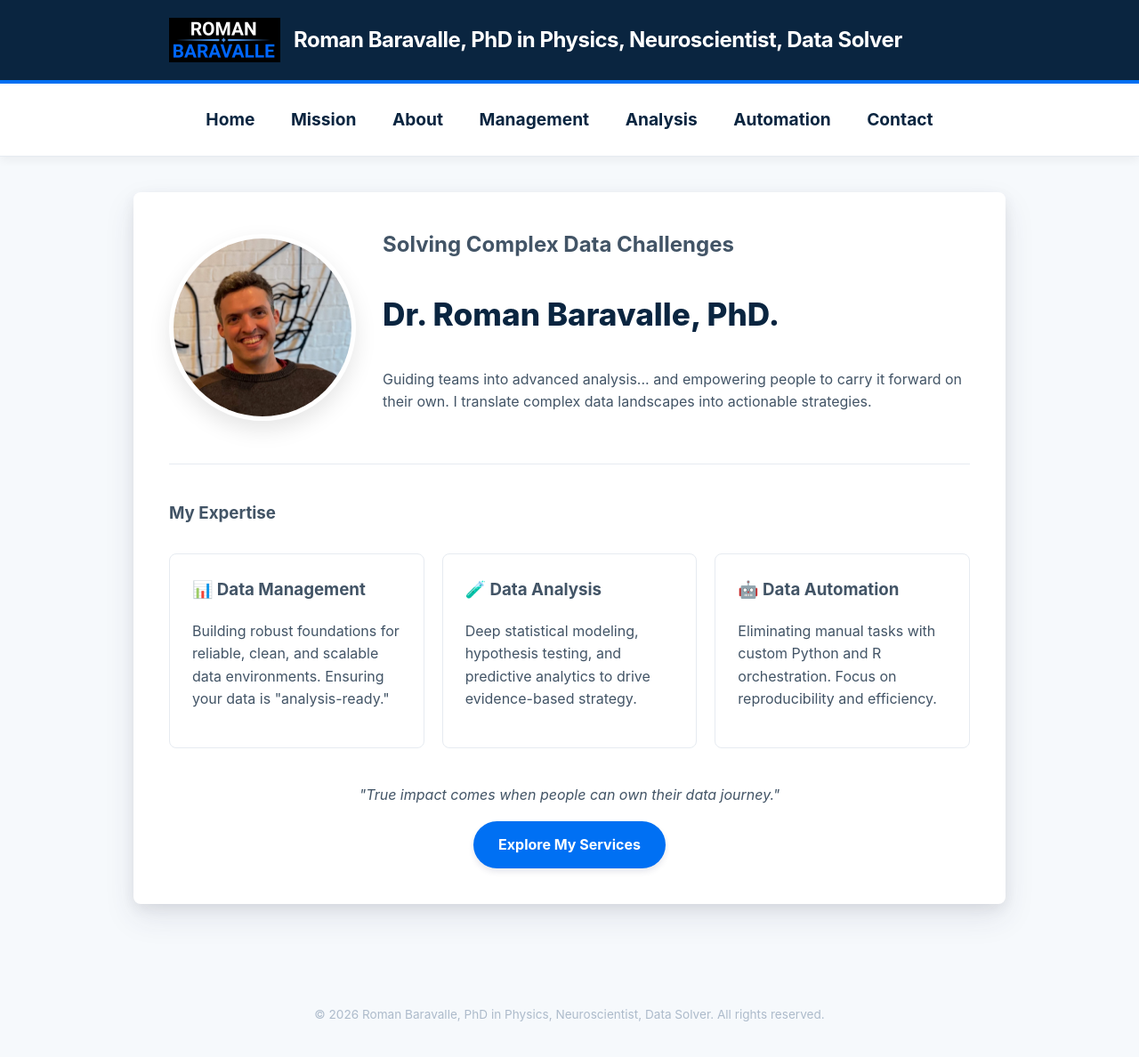
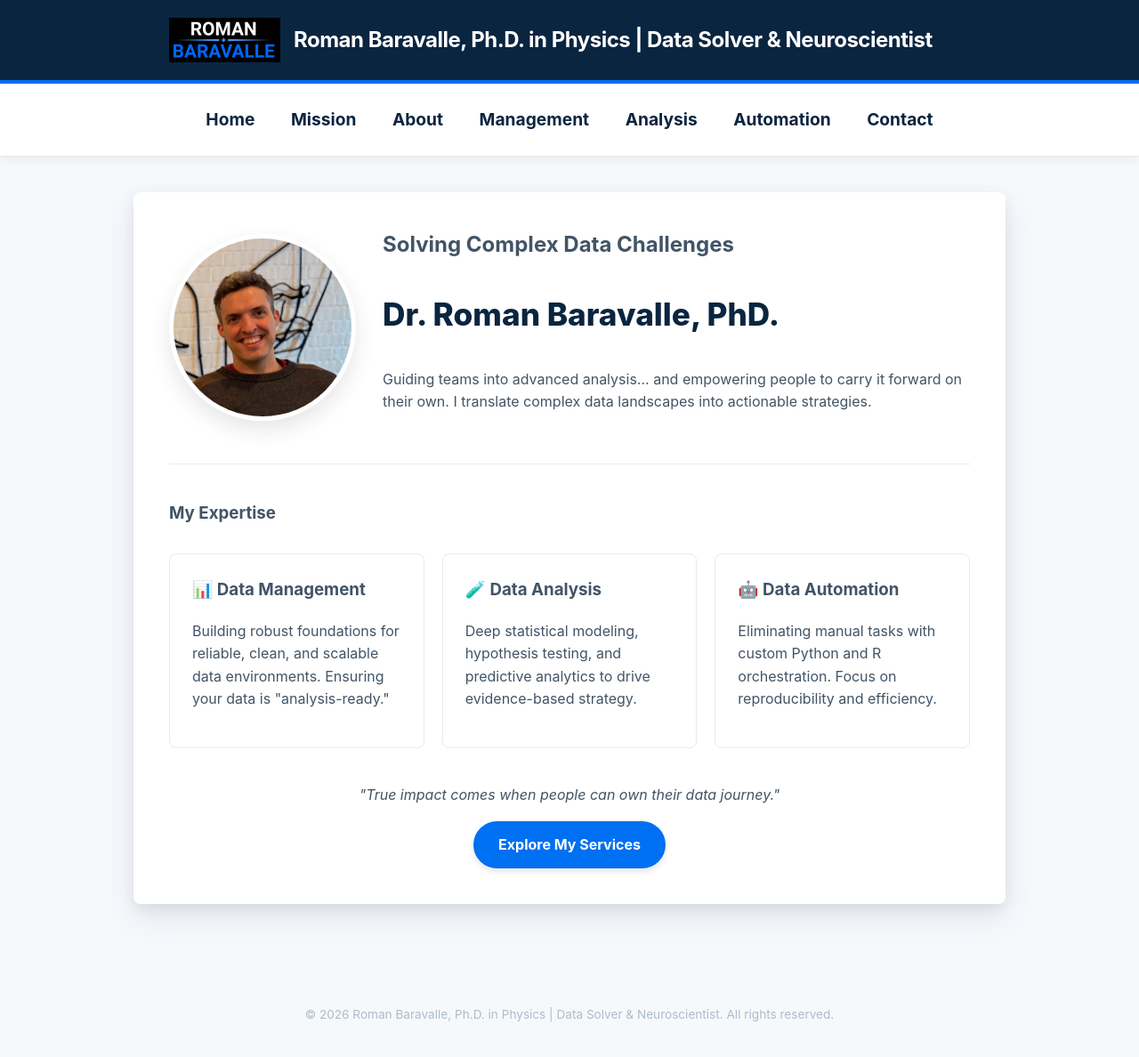
Before and after one commit to RomanDataScience/BaravalleDataSolver, a Jekyll site: the page built from index.md, in a window 1280 px wide and 1225 px high. Shown: the top 1188 px of the window at 89% size. Built offline with Jekyll 4.4.1, drawn with Linux system fonts in a browser that asks for light colours.

Commit message:
Update _config.yml

```diff
--- a/_config.yml
+++ b/_config.yml
@@ -1,4 +1,4 @@
-title: Roman Baravalle, PhD in Physics, Neuroscientist, Data Solver
+title: Roman Baravalle, Ph.D. in Physics | Data Solver & Neuroscientist
 email: baravalledatascientist@gmail.com
 description: >- # This is your main meta description for Google
   Empowering TEAMS to own their data journey. Expert Data Science services in
```
